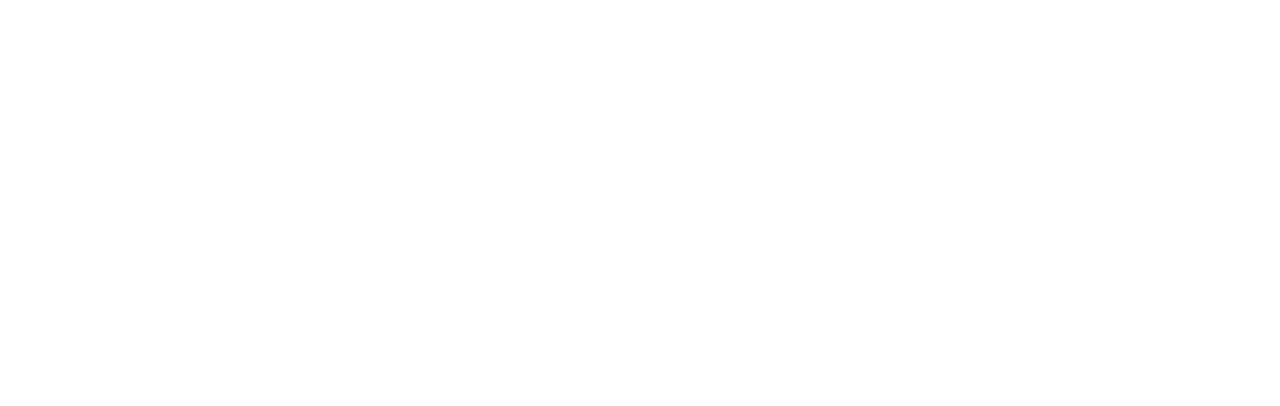
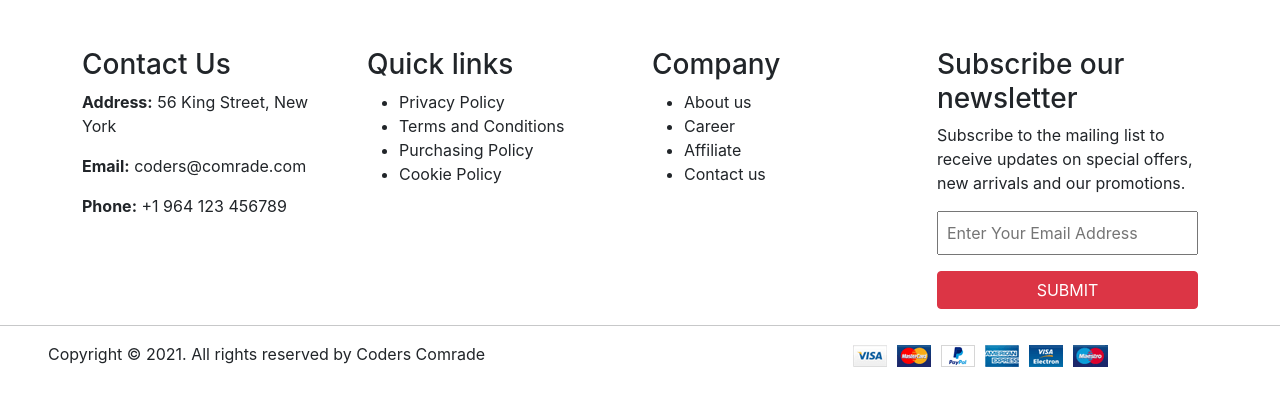
Before and after one commit to CodersComrade/projectWallet, a React (Create React App) app: page / in a window 1280 px wide. Shown: the top 406 px of the page. Built offline with nearby package versions, Linux system fonts and the light colour scheme.

Commit message:
commit footer

```diff
--- a/public/index.html
+++ b/public/index.html
@@ -24,7 +24,10 @@
       work correctly both with client-side routing and a non-root public URL.
       Learn how to configure a non-root public URL by running `npm run build`.
     -->
-    <title>React App</title>
+    <!-- bootstrap link  -->
+    <link href="https://cdn.jsdelivr.net/npm/bootstrap@5.0.2/dist/css/bootstrap.min.css" rel="stylesheet" integrity="sha384-EVSTQN3/azprG1Anm3QDgpJLIm9Nao0Yz1ztcQTwFspd3yD65VohhpuuCOmLASjC" crossorigin="anonymous">
+    <!-- bootstrap link  -->
+    <title>My Wallet</title>
   </head>
   <body>
     <noscript>You need to enable JavaScript to run this app.</noscript>
@@ -39,5 +42,8 @@
       To begin the development, run `npm start` or `yarn start`.
       To create a production bundle, use `npm run build` or `yarn build`.
     -->
+    <!-- bootstrap script  -->
+    <script src="https://cdn.jsdelivr.net/npm/bootstrap@5.0.2/dist/js/bootstrap.bundle.min.js" integrity="sha384-MrcW6ZMFYlzcLA8Nl+NtUVF0sA7MsXsP1UyJoMp4YLEuNSfAP+JcXn/tWtIaxVXM" crossorigin="anonymous"></script>
+    <!-- bootstrap script  -->
   </body>
 </html>
--- a/src/App.js
+++ b/src/App.js
@@ -1,10 +1,11 @@
 import logo from './logo.svg';
 import './App.css';
+import Footer from './components/Footer/Footer';
 
 function App() {
   return (
-    <div className="App">
-
+    <div>
+      <Footer/>
     </div>
   );
 }
--- /dev/null
+++ b/src/components/Footer/Footer.js
@@ -0,0 +1,57 @@
+import React from 'react';
+import payment from '../../Images/payment.png';
+
+const Footer = () => {
+    return (
+        <div>
+            <div className="container mt-5">
+                <div className="row">
+                    <div className="col-md-3">
+                        <h3>Contact Us</h3>
+                        <p><strong>Address:</strong> 56 King Street, New York</p>
+                        <p><strong>Email:</strong> coders@comrade.com</p>
+                        <p><strong>Phone:</strong> +1 964 123 456789</p>
+                    </div>
+                    <div className="col-md-3">
+                        <h3>Quick links</h3>
+                        <ul>
+                            <li>Privacy Policy</li>
+                            <li>Terms and Conditions</li>
+                            <li>Purchasing Policy</li>
+                            <li>Cookie Policy</li>
+                        </ul>
+                    </div>
+                    <div className="col-md-3">
+                    <h3>Company</h3>
+                        <ul>
+                            <li>About us</li>
+                            <li>Career</li>
+                            <li>Affiliate</li>
+                            <li>Contact us</li>
+                        </ul>
+                    </div>
+                    <div className="col-md-3">
+                        <h3>Subscribe our newsletter</h3>
+                        <p>Subscribe to the mailing list to receive updates on special offers, new arrivals and our promotions.</p>
+                        <input className='mb-3 w-100 p-2' type="email" name="" id="" placeholder='Enter Your Email Address' />
+                        <button className='btn btn-danger w-100' type="submit">SUBMIT</button>
+                    </div>
+                </div>
+            </div>
+            <hr />
+            <div className="mx-5">
+                <div className="row">
+                    <div className="col-md-6">
+                        <p>Copyright © 2021. All rights reserved by Coders Comrade</p>
+                    </div>
+                    <div className="col-md-2"></div>
+                    <div className="col-md-4">
+                        <img src={payment} alt="" />
+                    </div>
+                </div>
+            </div>
+        </div>
+    );
+};
+
+export default Footer;
```
Also changed, not shown: src/Images/payment.png (added).
